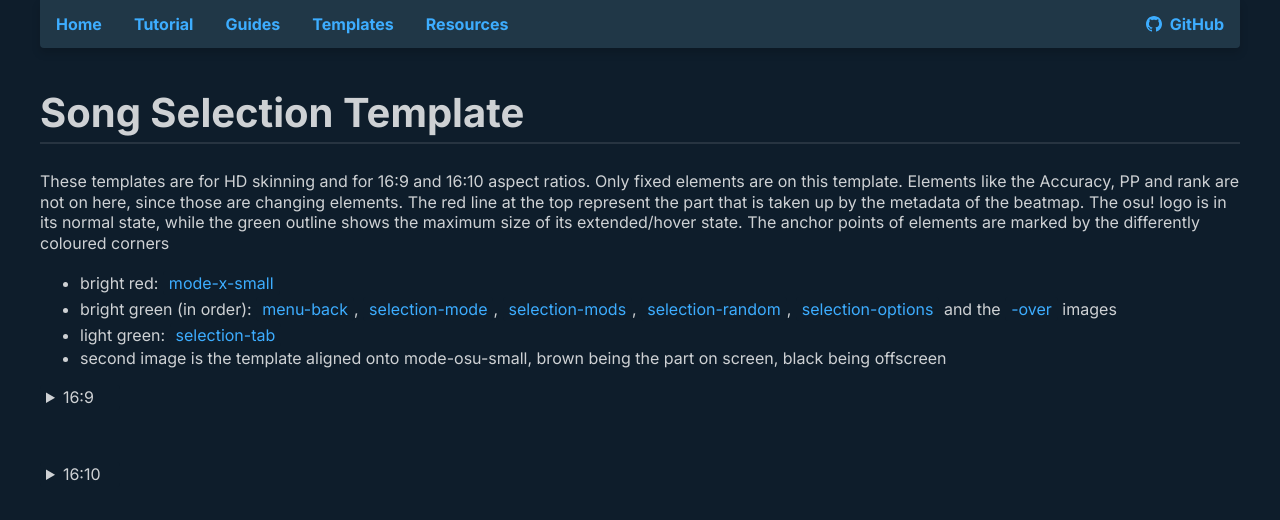
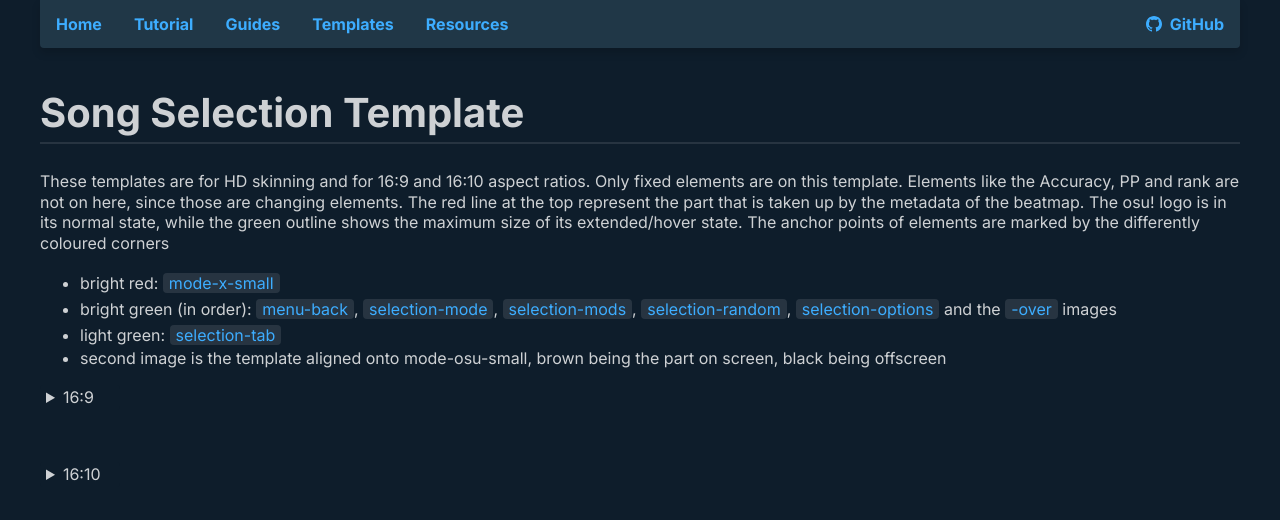
Before and after one commit to RockRoller01/skinninginfo, a Jekyll site: the page built from templates/song_selection.md, in a window 1280 px wide. Shown: the top 520 px of the page. Built offline with Jekyll 4.4.1, drawn with Linux system fonts in a browser that asks for light colours.

Commit message:
code css

```diff
--- a/css/main.css
+++ b/css/main.css
@@ -46,10 +46,11 @@ strong{
 }
 code{
     font-family: "Inter", sans-serif;
-    background: var(--dark-background);
+    background: var(--divider);
     border-radius: 4px;
-    padding: 2px 6px;
+    padding: 0px 6px;
     color: var(--accent);
+    background
 }
 
 /* images */
```
